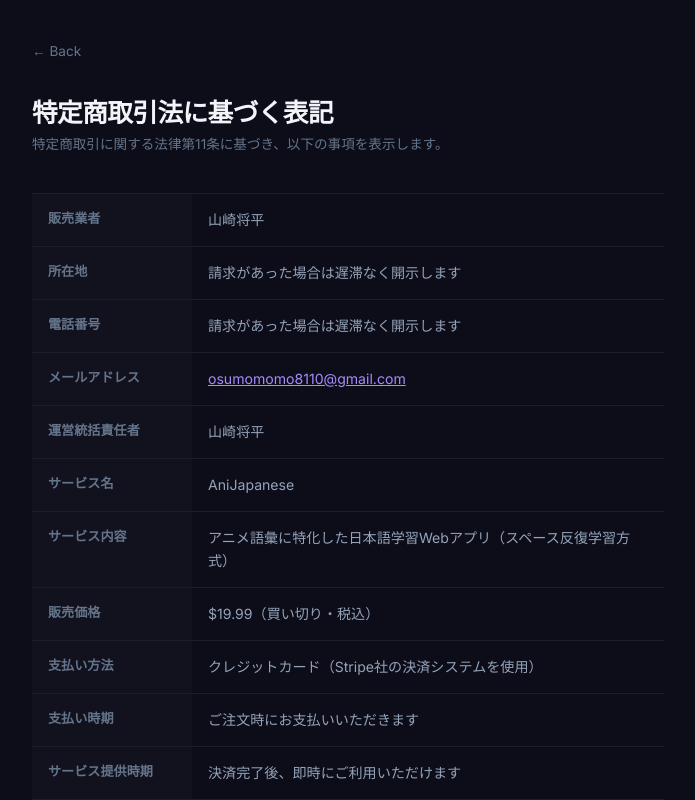
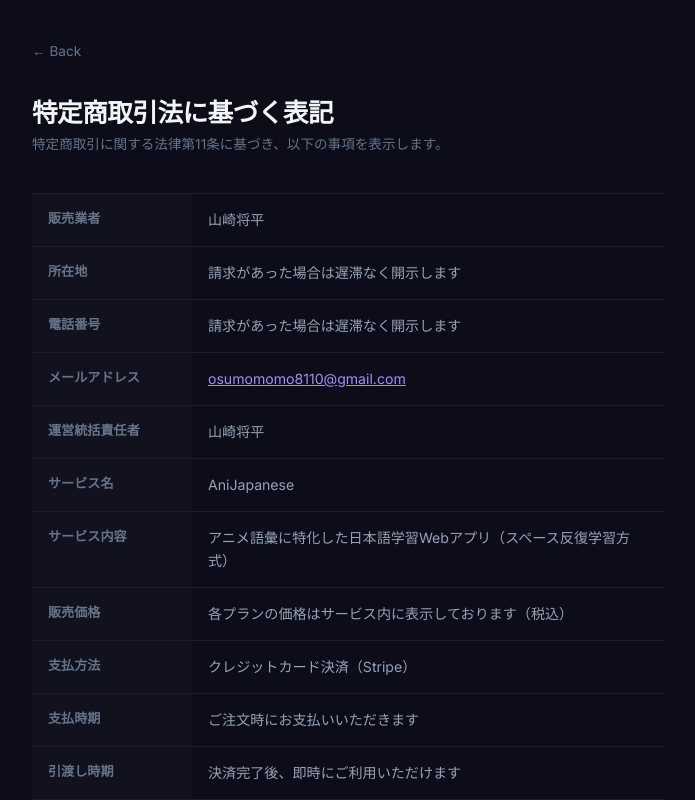
Before and after one commit to kozyocho/anijapanese-next, a Next.js app: page /tokushoho in a window 1280 px wide. Shown: the top 800 px of the page, without its empty margins (292-987 px from the left). Built offline with nearby package versions, Linux system fonts and the light colour scheme; no server answers.

Commit message:
Fix tokushoho: update price label and 引渡し時期 wording

```diff
--- a/app/tokushoho/page.tsx
+++ b/app/tokushoho/page.tsx
@@ -10,10 +10,10 @@
     { label: '運営統括責任者', value: '山崎将平' },
     { label: 'サービス名', value: 'AniJapanese' },
     { label: 'サービス内容', value: 'アニメ語彙に特化した日本語学習Webアプリ（スペース反復学習方式）' },
-    { label: '販売価格', value: '$19.99（買い切り・税込）' },
-    { label: '支払い方法', value: 'クレジットカード（Stripe社の決済システムを使用）' },
-    { label: '支払い時期', value: 'ご注文時にお支払いいただきます' },
-    { label: 'サービス提供時期', value: '決済完了後、即時にご利用いただけます' },
+    { label: '販売価格', value: '各プランの価格はサービス内に表示しております（税込）' },
+    { label: '支払方法', value: 'クレジットカード決済（Stripe）' },
+    { label: '支払時期', value: 'ご注文時にお支払いいただきます' },
+    { label: '引渡し時期', value: '決済完了後、即時にご利用いただけます' },
     { label: '返品・キャンセル', value: 'デジタルコンテンツの性質上、購入後の返品・返金・キャンセルはお受けできません。ご不明な点はご購入前にお問い合わせください。' },
     { label: '動作環境', value: 'インターネット接続環境が必要です。モダンブラウザ（Chrome / Safari / Firefox / Edge 最新版）に対応しています。' },
 ]
```
